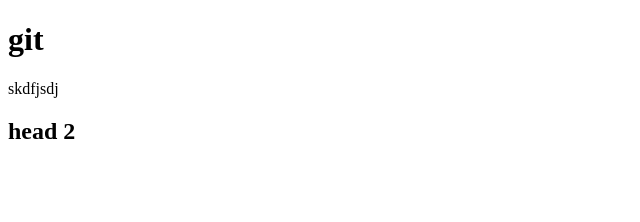
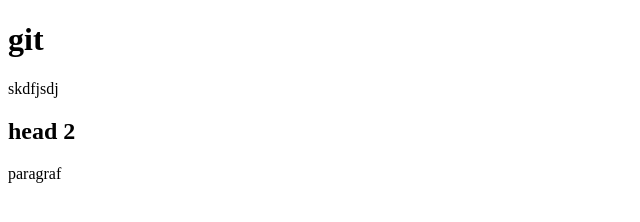
Before and after one commit to ProgMDE/application, a plain HTML site: page index.html in a window 1280 px wide. Shown: the full height of the page, 0-640 px from the left. Drawn offline with Linux system fonts and the light colour scheme.

Commit message:
Доп ПО version 2

```diff
--- a/index.html
+++ b/index.html
@@ -14,5 +14,8 @@
         <h2>head 2</h2>
         <div></div>
     </div>
+    <div>
+        <p>paragraf</p>
+    </div>
 </body>
 </html>
```
